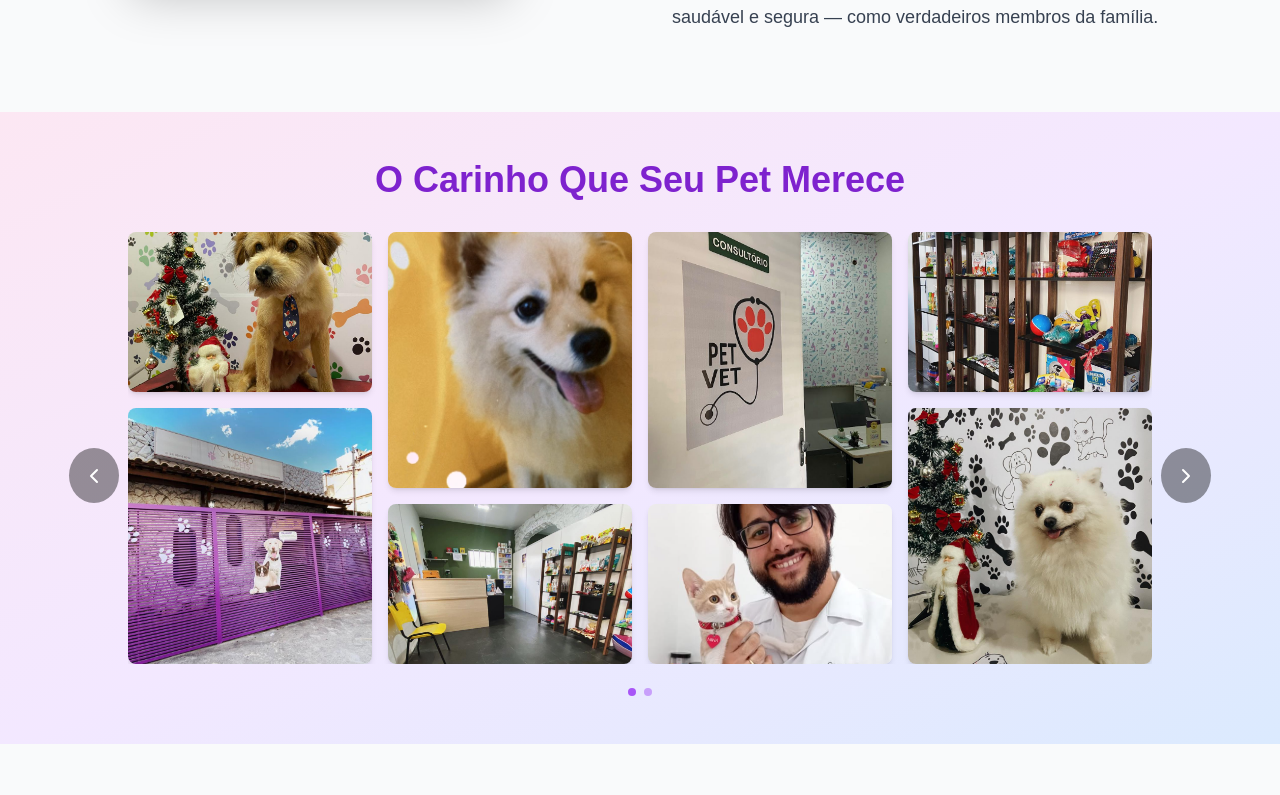
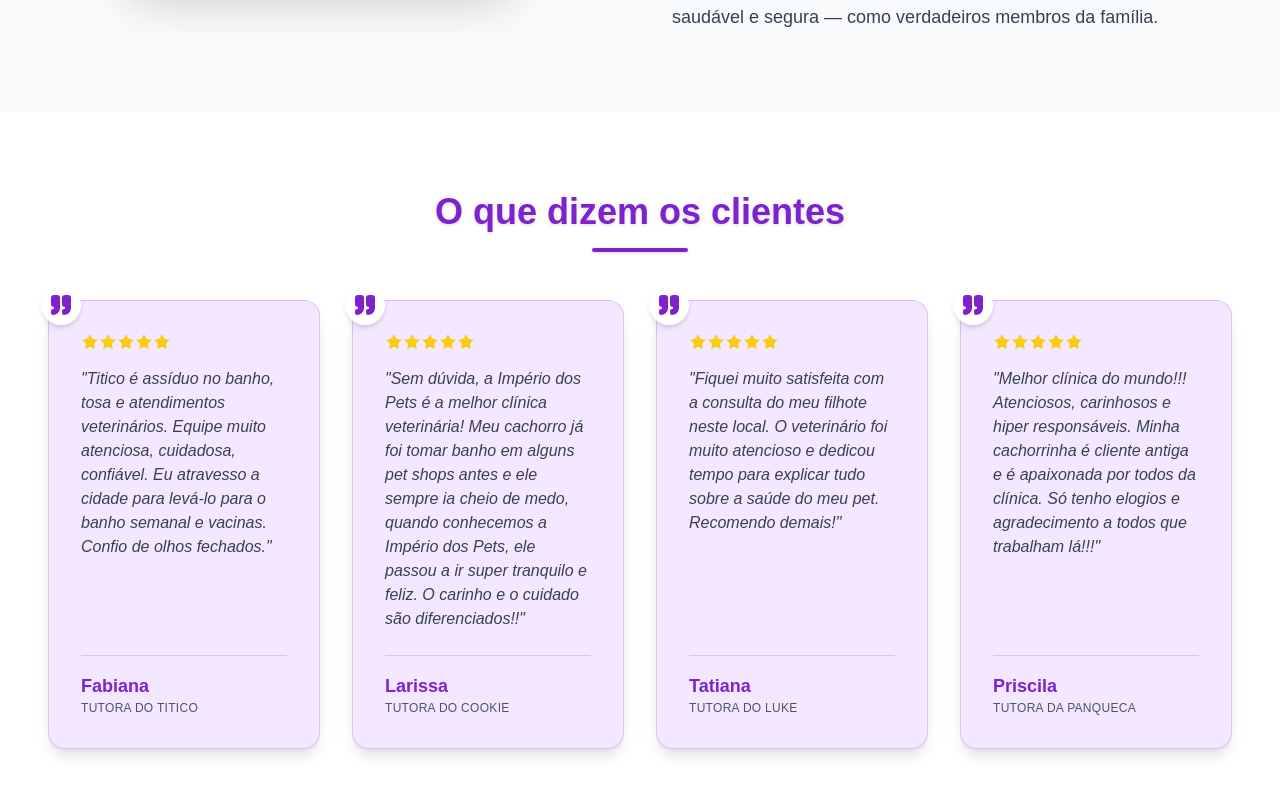
Before and after one commit to BernardoPiresMascarenhas/Site-Imperio-Dos-Pets-, a Next.js app: page / in a window 1280 px wide. Shown: the part 1993-2788 px from the top of the page. Built offline with nearby package versions, Linux system fonts and the light colour scheme.

Commit message:
feat: depoimentos

```diff
--- /dev/null
+++ b/src/app/components/Testimonials.tsx
@@ -0,0 +1,81 @@
+import React from "react";
+import { Quote, Star } from "lucide-react";
+
+const Testimonials = () => {
+  const reviews = [
+    {
+      name: "Fabiana",
+      relation: "Tutora do Titico",
+      text: "Titico é assíduo no banho, tosa e atendimentos veterinários. Equipe muito atenciosa, cuidadosa, confiável. Eu atravesso a cidade para levá-lo para o banho semanal e vacinas. Confio de olhos fechados.",
+    },
+    {
+      name: "Larissa",
+      relation: "Tutora do Cookie",
+      text: "Sem dúvida, a Império dos Pets é a melhor clínica veterinária! Meu cachorro já foi tomar banho em alguns pet shops antes e ele sempre ia cheio de medo, quando conhecemos a Império dos Pets, ele passou a ir super tranquilo e feliz. O carinho e o cuidado são diferenciados!!",
+    },
+    {
+      name: "Tatiana",
+      relation: "Tutora do Luke",
+      text: "Fiquei muito satisfeita com a consulta do meu filhote neste local. O veterinário foi muito atencioso e dedicou tempo para explicar tudo sobre a saúde do meu pet. Recomendo demais!",
+    },
+    {
+      name: "Priscila",
+      relation: "Tutora da Panqueca",
+      text: "Melhor clínica do mundo!!! Atenciosos, carinhosos e hiper responsáveis. Minha cachorrinha é cliente antiga e é apaixonada por todos da clínica. Só tenho elogios e agradecimento a todos que trabalham lá!!!",
+    }
+  ];
+
+  return (
+    <section className="py-20 bg-white" id="depoimentos">
+      <div className="max-w-7xl mx-auto px-6 sm:px-8 lg:px-12">
+
+        {/* Título da Seção */}
+        <div className="text-center mb-12">
+          <h2 className="text-3xl sm:text-4xl font-extrabold text-[#7e22ce] drop-shadow flex flex-col items-center justify-center gap-2">
+            <span>O que dizem os clientes</span>
+            {/* Detalhe sublinhado em roxo */}
+            <div className="w-24 h-1 bg-[#7e22ce] rounded-full mt-2"></div>
+          </h2>
+        </div>
+
+        {/* Grid dos Depoimentos */}
+        {/* Ajustado para md:grid-cols-2 para ficar simétrico com 4 itens */}
+        <div className="grid grid-cols-1 md:grid-cols-2 xl:grid-cols-4 gap-8">
+          {reviews.map((review, index) => (
+            <div
+              key={index}
+              className="bg-[#f3e8ff] p-8 rounded-2xl shadow-lg border border-[#7e22ce]/20 hover:shadow-xl hover:-translate-y-1 transition-all duration-300 relative flex flex-col justify-between"
+            >
+              {/* Ícone de Aspas */}
+              <div className="absolute -top-4 -left-2 bg-white p-2 rounded-full shadow-md">
+                <Quote className="text-[#7e22ce] w-6 h-6 fill-[#7e22ce]" />
+              </div>
+
+              <div>
+                {/* Estrelas */}
+                <div className="flex text-yellow-400 mb-4">
+                  {[...Array(5)].map((_, i) => (
+                    <Star key={i} size={18} fill="currentColor" stroke="none" />
+                  ))}
+                </div>
+
+                {/* Texto */}
+                <p className="text-gray-700 italic mb-6 leading-relaxed text-sm lg:text-base">
+                  "{review.text}"
+                </p>
+              </div>
+
+              {/* Autor */}
+              <div className="border-t border-[#7e22ce]/20 pt-4 mt-auto">
+                <p className="font-bold text-[#7e22ce] text-lg">{review.name}</p>
+                <p className="text-xs text-gray-600 uppercase tracking-wide font-medium">{review.relation}</p>
+              </div>
+            </div>
+          ))}
+        </div>
+      </div>
+    </section>
+  );
+};
+
+export default Testimonials;
--- a/src/app/components/header.tsx
+++ b/src/app/components/header.tsx
@@ -51,6 +51,7 @@
                         <a href="#home" onClick={(e) => scrollToSection(e, "home")} className="text-gray-700 hover:text-purple-600">Home</a>
                         <a href="#services" onClick={(e) => scrollToSection(e, "services")} className="text-gray-700 hover:text-purple-600">Serviços</a>
                         <a href="#about" onClick={(e) => scrollToSection(e, "about")} className="text-gray-700 hover:text-purple-600">Sobre</a>
+                        <a href="#depoimentos" onClick={(e) => scrollToSection(e, "depoimentos")} className="text-gray-700 hover:text-purple-600">Depoimentos</a>
                         <a href="#gallery" onClick={(e) => scrollToSection(e, "gallery")} className="text-gray-600 hover:text-purple-600 transition-colors">Galeria</a>
                         <a href="#contact" onClick={(e) => scrollToSection(e, "contact")} className="text-gray-700 hover:text-purple-600">Contato</a>
                         <a href="https://www.instagram.com/clinicaimperiodospets" target="_blank" rel="noopener noreferrer">
@@ -89,6 +90,7 @@
                         <a href="#home" onClick={(e) => scrollToSection(e, "home")} className="text-gray-700 hover:text-purple-600">Home</a>
                         <a href="#services" onClick={(e) => scrollToSection(e, "services")} className="text-gray-700 hover:text-purple-600">Serviços</a>
                         <a href="#about" onClick={(e) => scrollToSection(e, "about")} className="text-gray-700 hover:text-purple-600">Sobre</a>
+                        <a href="#depoimentos" onClick={(e) => scrollToSection(e, "depoimentos")} className="text-gray-700 hover:text-purple-600">Depoimentos</a>
                         <a href="#gallery" onClick={(e) => scrollToSection(e, "gallery")} className="text-gray-600 hover:text-purple-600 transition-colors">Galeria</a>
                         <a href="#contact" onClick={(e) => scrollToSection(e, "contact")} className="text-gray-700 hover:text-purple-600">Contato</a>
 
--- a/src/app/page.tsx
+++ b/src/app/page.tsx
@@ -7,6 +7,7 @@
 import Services from "./components/services";
 import AboutUs from "./components/about";
 import Gallery from "./components/gallery";
+import Testimonials from "./components/Testimonials";
 import Image from 'next/image';
 
 import FormularioContato from "@/app/components/FormularioContato";
@@ -123,6 +124,7 @@
       <Services cartItems={cartItems} setCartItems={setCartItems} />
 
       <AboutUs />
+      <Testimonials />
       <Gallery />
       <div id="contact" className="bg-gray-50 py-16">
   <div className="max-w-7xl mx-auto px-4 sm:px-6 lg:px-8">
@@ -197,7 +199,9 @@
               <ul className="space-y-2">
                 <li><a href="#home" onClick={(e) => scrollToSection(e, "home")} className="hover:text-purple-400 transition-colors">Home</a></li>
                 <li><a href="#services" onClick={(e) => scrollToSection(e, "services")} className="hover:text-purple-400 transition-colors">Serviços</a></li>
-                <li><a href="#about" onClick={(e) => scrollToSection(e, "about")} className="hover:text-purple-400 transition-colors">Sobre Nós</a></li>
+                <li><a href="#about" onClick={(e) => scrollToSection(e, "about")} className="hover:text-purple-400 transition-colors">Sobre</a></li>
+                <li><a href="#depoimentos" onClick={(e) => scrollToSection(e, "depoimentos")} className="hover:text-purple-400 transition-colors">Depoimentos</a></li>
+                <li><a href="#gallery" onClick={(e) => scrollToSection(e, "gallery")} className="hover:text-purple-400 transition-colors">Galeria</a></li>
                 <li><a href="#contact" onClick={(e) => scrollToSection(e, "contact")} className="hover:text-purple-400 transition-colors">Contato</a></li>
               </ul>
             </div>
```
